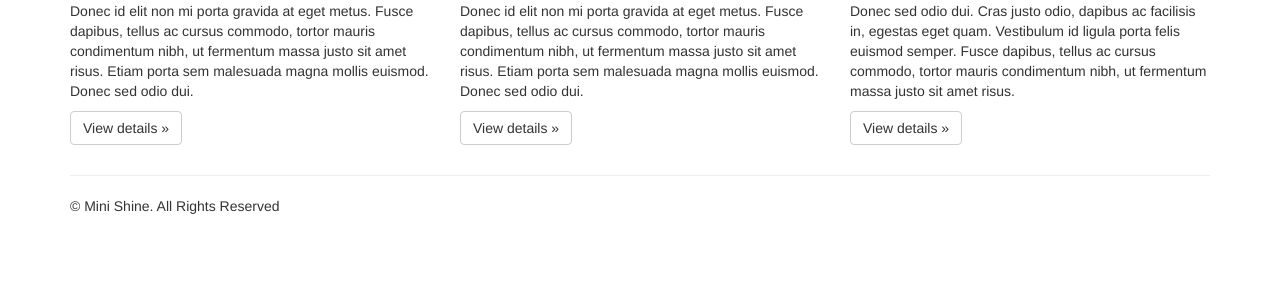
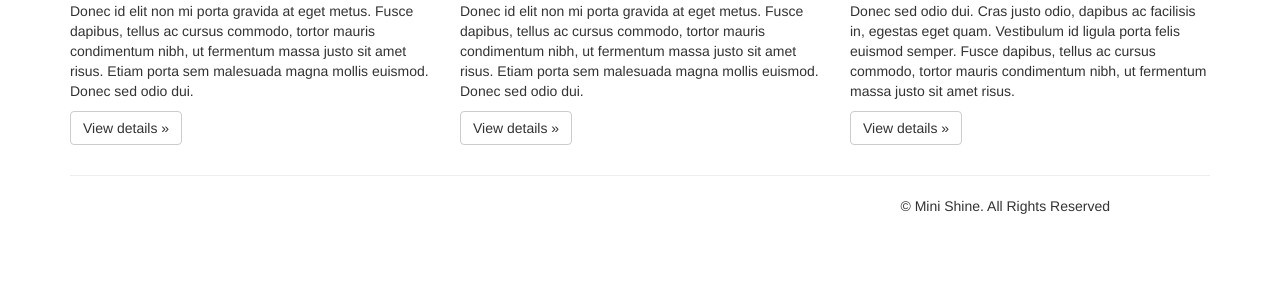
Before and after one commit to hspandher/my_shine, a Django app: page / in a window 1280 px wide. Shown: the part 493-800 px from the top of the page. Run offline with Django 3.2, Linux system fonts and the light colour scheme; parts of the project's set-up code (start-up, migrations or seed data) failed here and were passed over; some libraries are stand-ins or nearby versions.

Commit message:
Added little css, designing done for the time being

```diff
--- a/mini_shine/static/bootstrap/css/jumbotron.css
+++ b/mini_shine/static/bootstrap/css/jumbotron.css
@@ -9,3 +9,7 @@ h1 {
     padding-bottom: 30px;
     padding-top: 20px;
 }
+footer{
+    float:right;
+    padding-right: 100px;
+}
```
